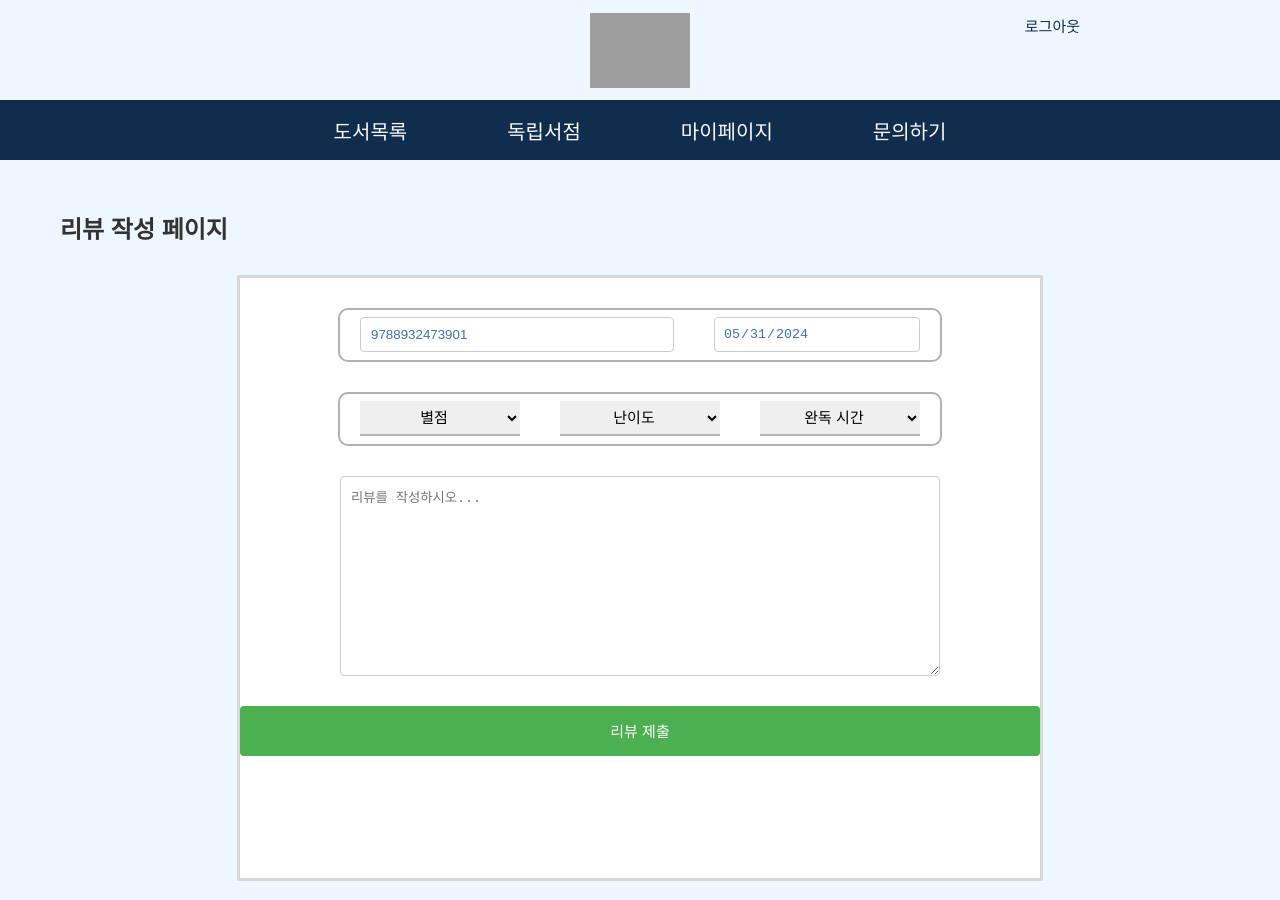
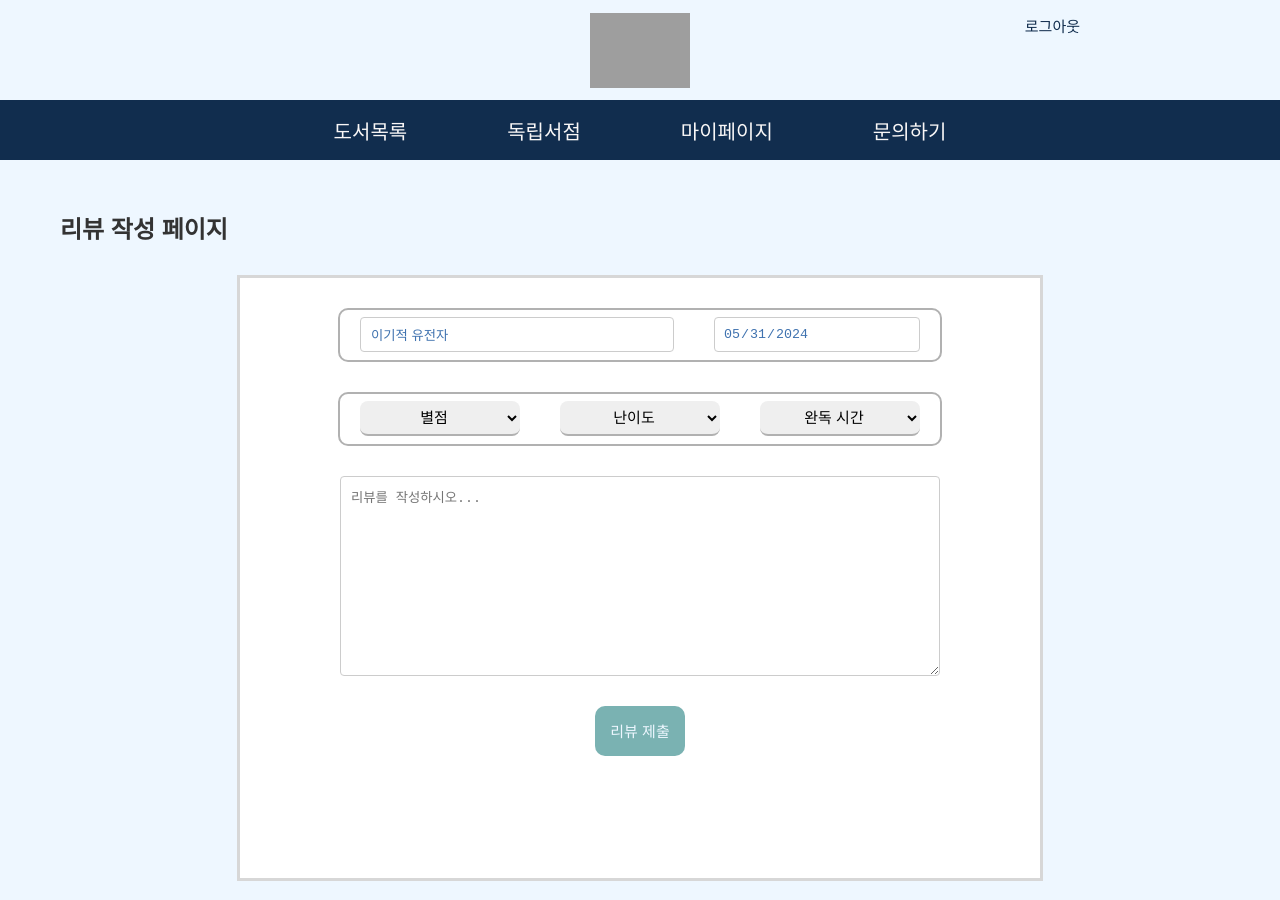
Before and after one commit to san-sae/WEBSW_PROJECT, a React (Create React App) app in the folder react_project/: page /review/9788932473901 in a window 1280 px wide. Built offline with nearby package versions, Linux system fonts and the light colour scheme; grey boxes are pictures that could not be loaded.

Commit message:
리뷰 작성 페이지 UI 부분 수정

```diff
--- a/react_project/src/pages/BookList.css
+++ b/react_project/src/pages/BookList.css
@@ -6,7 +6,6 @@ div.list {
     width: 100%;
     height: 700px;
     padding: 160px 0px 0px 0px;
-    border: 1px solid pink;
 }
 
 .list-header {
--- a/react_project/src/pages/Review.css
+++ b/react_project/src/pages/Review.css
@@ -72,18 +72,28 @@ select option[value=""][disabled] {
     margin: 30px auto 20px auto;
   }
 
-button {
+.review-submit-btn {
   width: 90px;
   height: 50px;
   border: none;
-  background-color: #112D4E;
+  background-color:  #7AB2B2;
   font-size: 15px;
-  color: white;
+  color: #EEF7FF;
   margin: 30px auto; /* 수평 가운데 정렬 */
   display: block; /* 블록 요소로 변경하여 너비를 가득 차게 설정 */
   border-radius: 10px;
 }
 
+.review-submit-btn:hover {
+  background-color: #112D4E;
+}
+
 .submit-btn {
   text-align: center; /* 내부의 인라인 요소들을 수평 가운데 정렬 */
 }
+
+
+
+#review-eval, #review-level, #review-complete {
+  border-radius: 8px;
+}
--- a/react_project/src/pages/Review.js
+++ b/react_project/src/pages/Review.js
@@ -128,6 +128,14 @@ function Review() {
   const { addReview } = useContext(ReviewContext);
   const [reviewDate, setReviewDate] = useState(new Date().toISOString().slice(0, 10));
   const [reviewContent, setReviewContent] = useState("");
+  const [bookTitle, setBookTitle] = useState("");
+
+  useEffect(() => {
+    const book = mockBook.find(book => book.isbn === parseInt(isbn));
+    if (book) {
+      setBookTitle(book.name);
+    }
+  }, [isbn]);
 
   const handleSubmit = (e) => {
     e.preventDefault();
@@ -139,6 +147,40 @@ function Review() {
     const selectRatingValue = selectRating.value;
     const selectLevelValue = selectLevel.value;
     const selectCompleteValue = selectComplete.value;
+
+    let isValid = true;
+
+    if (!selectRatingValue) {
+      selectRating.style.border = "2px solid red";
+      isValid = false;
+    } else {
+      selectRating.style.border = "";
+    }
+
+    if (!selectLevelValue) {
+      selectLevel.style.border = "2px solid red";
+      isValid = false;
+    } else {
+      selectLevel.style.border = "";
+    }
+
+    if (!selectCompleteValue) {
+      selectComplete.style.border = "2px solid red";
+      isValid = false;
+    } else {
+      selectComplete.style.border = "";
+    }
+
+    if (!reviewContent) {
+      document.getElementById("review-content").style.border = "2px solid red";
+      isValid = false;
+    } else {
+      document.getElementById("review-content").style.border = "";
+    }
+
+    if (!isValid) {
+      return;
+    }
 
     const updatedBooks = [...mockBook];
 
@@ -161,7 +203,14 @@ function Review() {
       };
 
       addReview(review);
-      // 별점 적용 전
+
+      setReviewContent("");
+      selectRating.value = "";
+      selectLevel.value = "";
+      selectComplete.value = "";
+
+      alert("리뷰 제출이 완료되었습니다.");
+
     }
   }
 
@@ -173,7 +222,7 @@ function Review() {
         <h2>리뷰 작성 페이지</h2>
         <form className="review-form">
           <div className="review-name">
-            <input className='name' type="text" value={isbn}  />
+            <input className='name' type="text" value={bookTitle} readOnly />
             <input className='date' type="date" value={reviewDate} readOnly />
           </div>
           <div className="review-group">
@@ -216,6 +265,7 @@ function Review() {
           </div>
           <div className="review-content">
             <textarea
+              id="review-content"
               placeholder="리뷰를 작성하시오..."
               value={reviewContent}
               onChange={(e) => setReviewContent(e.target.value)}
@@ -223,7 +273,7 @@ function Review() {
             />
               </div>
           <div className="submit-btn">
-            <button onClick={handleSubmit} type="submit">리뷰 제출</button>
+            <button className='review-submit-btn' onClick={handleSubmit} type="submit">리뷰 제출</button>
           </div>
         </form>
       </div>
```
